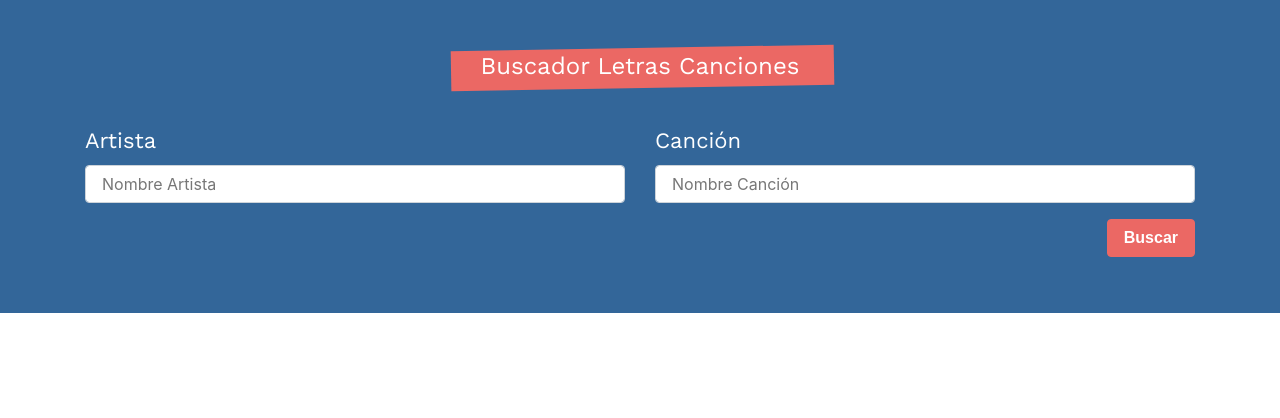
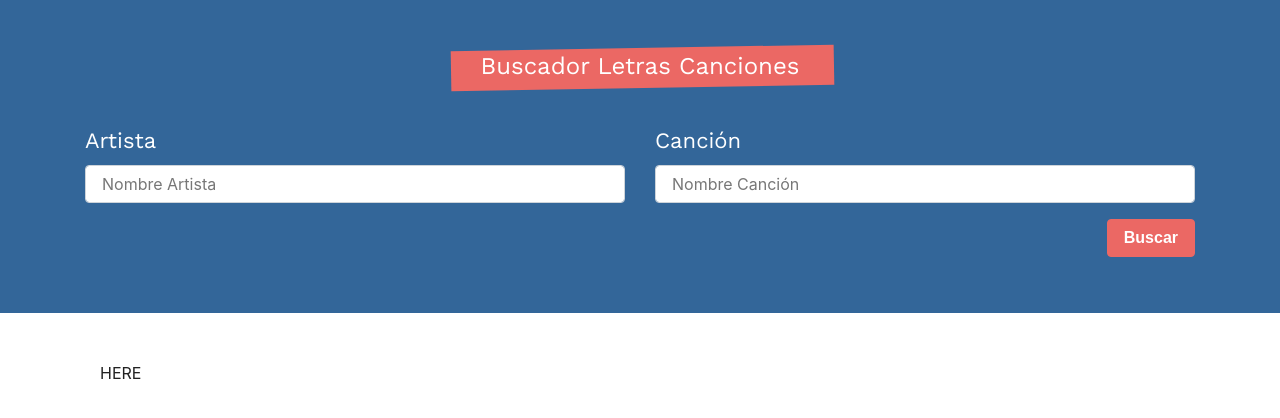
Before and after one commit to armandoltx/musica-hooks, a React (Create React App) app: page / in a window 1280 px wide. Shown: the top 418 px of the page. Built offline with nearby package versions, Linux system fonts and the light colour scheme; a web font is replaced by a local one.

Commit message:
Mostrando los resultados de la letra

```diff
--- a/src/App.js
+++ b/src/App.js
@@ -1,6 +1,7 @@
 import React, {useState, useEffect, Fragment} from 'react';
 import axios from 'axios';
 import Formulario from './components/Formulario';
+import Cancion from './components/Cancion';
 
 function App() {
   // Se se puede utilizar useState de 2 formas distintas, usar cada state por separado o crear un arreglo.
@@ -28,6 +29,17 @@ function App() {
     <Fragment>
       <Formulario consultarAPILetra={consultarAPILetra} />
 
+      <div className="container mt-5">
+        <div lassName="row">
+          <div className="col-md-6">HERE</div>
+          <div className="col-md-6">
+            <Cancion
+              letra={letra}
+            />
+          </div>
+        </div>
+      </div>
+
     </Fragment>
   );
 }
--- /dev/null
+++ b/src/components/Cancion.js
@@ -0,0 +1,14 @@
+import React, {Fragment} from 'react';
+
+function Cancion({letra}) {
+
+  if(letra.length === 0 ) return null;
+  return(
+    <Fragment>
+      <h2>Letra Cancion</h2>
+      <p className="letra">{letra}</p>
+    </Fragment>
+  );
+}
+
+export default Cancion;
```
